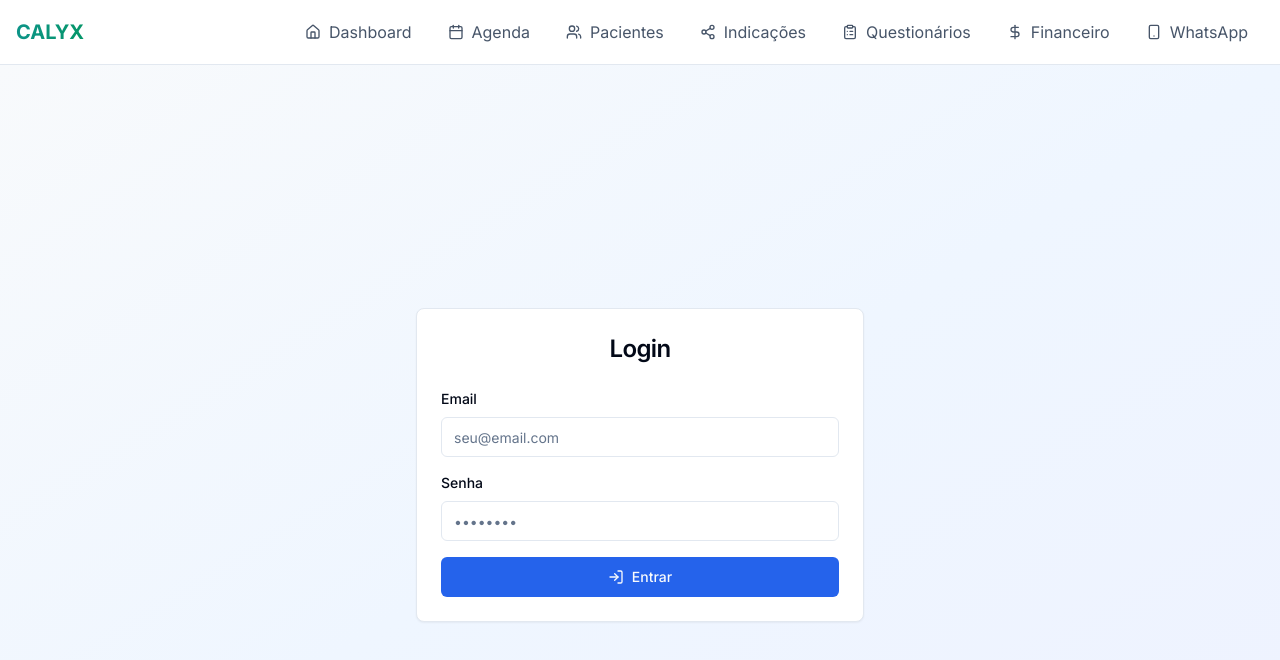
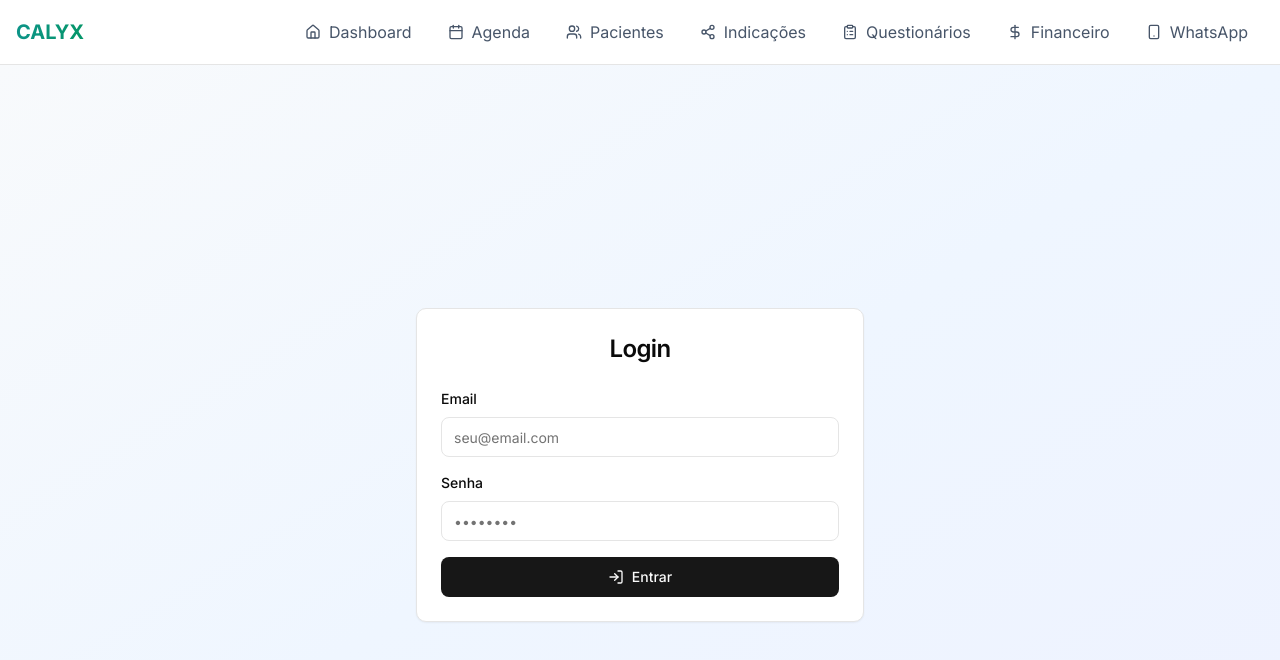
Before and after one commit to drpauloguimaraesjr/administro, a Next.js app in the folder frontend/: page /login in a window 1280 px wide. Shown: the top 660 px of the page. Built offline with nearby package versions, Linux system fonts and the light colour scheme; no server answers.

Commit message:
Style: Apply new neutral theme with blue chart colors

```diff
--- a/frontend/app/globals.css
+++ b/frontend/app/globals.css
@@ -4,48 +4,78 @@
 
 @layer base {
   :root {
-    --background: 0 0% 100%;
-    --foreground: 222.2 84% 4.9%;
-    --card: 0 0% 100%;
-    --card-foreground: 222.2 84% 4.9%;
-    --popover: 0 0% 100%;
-    --popover-foreground: 222.2 84% 4.9%;
-    --primary: 221.2 83.2% 53.3%;
-    --primary-foreground: 210 40% 98%;
-    --secondary: 210 40% 96.1%;
-    --secondary-foreground: 222.2 47.4% 11.2%;
-    --muted: 210 40% 96.1%;
-    --muted-foreground: 215.4 16.3% 46.9%;
-    --accent: 210 40% 96.1%;
-    --accent-foreground: 222.2 47.4% 11.2%;
-    --destructive: 0 84.2% 60.2%;
-    --destructive-foreground: 210 40% 98%;
-    --border: 214.3 31.8% 91.4%;
-    --input: 214.3 31.8% 91.4%;
-    --ring: 221.2 83.2% 53.3%;
-    --radius: 0.5rem;
+    --card: #ffffff;
+    --ring: #a1a1a1;
+    --input: #e5e5e5;
+    --muted: #f5f5f5;
+    --accent: #f5f5f5;
+    --border: #e5e5e5;
+    --radius: 0.625rem;
+    --chart-1: #91c5ff;
+    --chart-2: #3a81f6;
+    --chart-3: #2563ef;
+    --chart-4: #1a4eda;
+    --chart-5: #1f3fad;
+    --popover: #ffffff;
+    --primary: #171717;
+    --sidebar: #fafafa;
+    --spacing: 0.25rem;
+    --secondary: #f5f5f5;
+    --background: #ffffff;
+    --foreground: #0a0a0a;
+    --destructive: #e7000b;
+    --sidebar-ring: #a1a1a1;
+    --sidebar-accent: #f5f5f5;
+    --sidebar-border: #e5e5e5;
+    --card-foreground: #0a0a0a;
+    --sidebar-primary: #171717;
+    --muted-foreground: #737373;
+    --accent-foreground: #171717;
+    --popover-foreground: #0a0a0a;
+    --primary-foreground: #fafafa;
+    --sidebar-foreground: #0a0a0a;
+    --secondary-foreground: #171717;
+    --destructive-foreground: #ffffff;
+    --sidebar-accent-foreground: #171717;
+    --sidebar-primary-foreground: #fafafa;
+
+    --font-sans: ui-sans-serif, system-ui, -apple-system, BlinkMacSystemFont, 'Segoe UI', Roboto, 'Helvetica Neue', Arial, 'Noto Sans', sans-serif;
+    --font-mono: ui-monospace, SFMono-Regular, Menlo, Monaco, Consolas, "Liberation Mono", "Courier New", monospace;
   }
 
   .dark {
-    --background: 222.2 84% 4.9%;
-    --foreground: 210 40% 98%;
-    --card: 222.2 84% 4.9%;
-    --card-foreground: 210 40% 98%;
-    --popover: 222.2 84% 4.9%;
-    --popover-foreground: 210 40% 98%;
-    --primary: 217.2 91.2% 59.8%;
-    --primary-foreground: 222.2 47.4% 11.2%;
-    --secondary: 217.2 32.6% 17.5%;
-    --secondary-foreground: 210 40% 98%;
-    --muted: 217.2 32.6% 17.5%;
-    --muted-foreground: 215 20.2% 65.1%;
-    --accent: 217.2 32.6% 17.5%;
-    --accent-foreground: 210 40% 98%;
-    --destructive: 0 62.8% 30.6%;
-    --destructive-foreground: 210 40% 98%;
-    --border: 217.2 32.6% 17.5%;
-    --input: 217.2 32.6% 17.5%;
-    --ring: 224.3 76.3% 48%;
+    --card: #0a0a0a;
+    --ring: #525252;
+    --input: #262626;
+    --muted: #262626;
+    --accent: #262626;
+    --border: #262626;
+    --chart-1: #91c5ff;
+    --chart-2: #3a81f6;
+    --chart-3: #2563ef;
+    --chart-4: #1a4eda;
+    --chart-5: #1f3fad;
+    --popover: #0a0a0a;
+    --primary: #fafafa;
+    --sidebar: #0a0a0a;
+    --secondary: #262626;
+    --background: #0a0a0a;
+    --foreground: #fafafa;
+    --destructive: #e7000b;
+    --sidebar-ring: #525252;
+    --sidebar-accent: #262626;
+    --sidebar-border: #262626;
+    --card-foreground: #fafafa;
+    --sidebar-primary: #fafafa;
+    --muted-foreground: #a1a1a1;
+    --accent-foreground: #fafafa;
+    --popover-foreground: #fafafa;
+    --primary-foreground: #0a0a0a;
+    --sidebar-foreground: #fafafa;
+    --secondary-foreground: #fafafa;
+    --destructive-foreground: #ffffff;
+    --sidebar-accent-foreground: #fafafa;
+    --sidebar-primary-foreground: #0a0a0a;
   }
 }
 
@@ -55,6 +85,7 @@
   }
   body {
     @apply bg-background text-foreground;
+    font-family: var(--font-sans);
     font-feature-settings: "rlig" 1, "calt" 1;
   }
 }
@@ -65,3 +96,25 @@
     @apply min-h-[44px] min-w-[44px];
   }
 }
+
+/* Custom scrollbar */
+@layer utilities {
+  .scrollbar-thin {
+    scrollbar-width: thin;
+    scrollbar-color: var(--muted) var(--background);
+  }
+
+  .scrollbar-thin::-webkit-scrollbar {
+    width: 6px;
+    height: 6px;
+  }
+
+  .scrollbar-thin::-webkit-scrollbar-track {
+    background: var(--background);
+  }
+
+  .scrollbar-thin::-webkit-scrollbar-thumb {
+    background: var(--muted);
+    border-radius: 3px;
+  }
+}
--- a/frontend/tailwind.config.ts
+++ b/frontend/tailwind.config.ts
@@ -19,38 +19,55 @@ const config = {
     },
     extend: {
       colors: {
-        border: "hsl(var(--border))",
-        input: "hsl(var(--input))",
-        ring: "hsl(var(--ring))",
-        background: "hsl(var(--background))",
-        foreground: "hsl(var(--foreground))",
+        border: "var(--border)",
+        input: "var(--input)",
+        ring: "var(--ring)",
+        background: "var(--background)",
+        foreground: "var(--foreground)",
         primary: {
-          DEFAULT: "hsl(var(--primary))",
-          foreground: "hsl(var(--primary-foreground))",
+          DEFAULT: "var(--primary)",
+          foreground: "var(--primary-foreground)",
         },
         secondary: {
-          DEFAULT: "hsl(var(--secondary))",
-          foreground: "hsl(var(--secondary-foreground))",
+          DEFAULT: "var(--secondary)",
+          foreground: "var(--secondary-foreground)",
         },
         destructive: {
-          DEFAULT: "hsl(var(--destructive))",
-          foreground: "hsl(var(--destructive-foreground))",
+          DEFAULT: "var(--destructive)",
+          foreground: "var(--destructive-foreground)",
         },
         muted: {
-          DEFAULT: "hsl(var(--muted))",
-          foreground: "hsl(var(--muted-foreground))",
+          DEFAULT: "var(--muted)",
+          foreground: "var(--muted-foreground)",
         },
         accent: {
-          DEFAULT: "hsl(var(--accent))",
-          foreground: "hsl(var(--accent-foreground))",
+          DEFAULT: "var(--accent)",
+          foreground: "var(--accent-foreground)",
         },
         popover: {
-          DEFAULT: "hsl(var(--popover))",
-          foreground: "hsl(var(--popover-foreground))",
+          DEFAULT: "var(--popover)",
+          foreground: "var(--popover-foreground)",
         },
         card: {
-          DEFAULT: "hsl(var(--card))",
-          foreground: "hsl(var(--card-foreground))",
+          DEFAULT: "var(--card)",
+          foreground: "var(--card-foreground)",
+        },
+        sidebar: {
+          DEFAULT: "var(--sidebar)",
+          foreground: "var(--sidebar-foreground)",
+          primary: "var(--sidebar-primary)",
+          "primary-foreground": "var(--sidebar-primary-foreground)",
+          accent: "var(--sidebar-accent)",
+          "accent-foreground": "var(--sidebar-accent-foreground)",
+          border: "var(--sidebar-border)",
+          ring: "var(--sidebar-ring)",
+        },
+        chart: {
+          1: "var(--chart-1)",
+          2: "var(--chart-2)",
+          3: "var(--chart-3)",
+          4: "var(--chart-4)",
+          5: "var(--chart-5)",
         },
       },
       borderRadius: {
```
